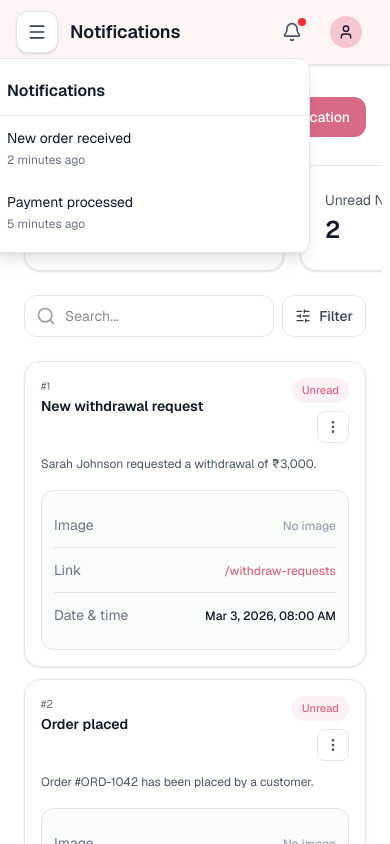
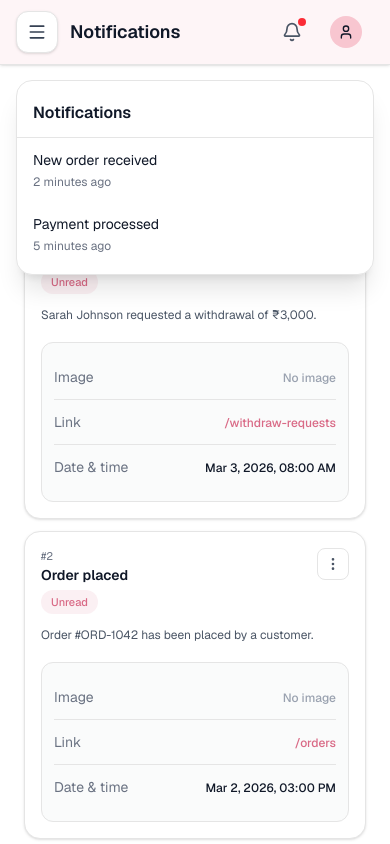
Before and after one commit to ZoyaAnsari19/true-beauty-admin-panel, a Next.js app: page /notifications in a window 390 px wide. Both pictures are taken after a click on the button 292 px from the left and 32 px from the top of the page. Built offline with nearby package versions, Linux system fonts and the light colour scheme.

Commit message:
Refactor NotificationsPage: Update layout for action buttons and notification display, enhancing responsiveness and visual clarity. Adjust button text for improved user understanding and modify notification dropdown positioning for better accessibility.

```diff
--- a/app/notifications/page.tsx
+++ b/app/notifications/page.tsx
@@ -390,7 +390,7 @@ function NotificationDetailDrawer({
 
       {/* Action Section */}
       <div className={`${sectionPadding} pt-5 mt-auto border-t border-gray-100`}>
-        <div className="flex flex-col-reverse sm:flex-row sm:items-center sm:justify-between gap-3">
+        <div className="flex flex-row items-center justify-between gap-3">
           <button
             type="button"
             onClick={onClose}
@@ -727,13 +727,14 @@ function NotificationsPageContent() {
           <button
             type="button"
             onClick={openCreateDrawer}
-            className="shrink-0 inline-flex items-center gap-2 px-4 py-2.5 rounded-xl text-sm font-medium text-white bg-[#D96A86] hover:bg-[#C85A76] transition-colors"
+            className="shrink-0 inline-flex items-center gap-2 px-3 sm:px-4 py-2.5 rounded-xl text-sm font-medium text-white bg-[#D96A86] hover:bg-[#C85A76] transition-colors"
           >
             <Plus className="w-4 h-4" />
-            Add Notification
+            <span>Add</span>
+            <span className="hidden sm:inline">Notification</span>
           </button>
         </div>
-        <div className="mt-5 flex gap-4 overflow-x-auto pb-2 -mx-4 px-4 md:mx-0 md:px-0 md:grid md:grid-cols-2 lg:grid-cols-4 md:gap-6">
+        <div className="mt-5 hidden md:grid md:grid-cols-2 lg:grid-cols-4 md:gap-6">
           <KpiCard
             title="Total Notifications"
             value={kpis.totalNotifications.toLocaleString()}
@@ -819,10 +820,8 @@ function NotificationsPageContent() {
                     >
                       {notification.title}
                     </h3>
-                  </div>
-                  <div className="flex flex-col items-end gap-2">
                     <span
-                      className={`shrink-0 inline-flex px-2.5 py-1 rounded-full text-[11px] font-medium ${
+                      className={`mt-1 inline-flex px-2.5 py-1 rounded-full text-[11px] font-medium ${
                         notification.read
                           ? "bg-gray-100 text-gray-600"
                           : "bg-[#D96A86]/10 text-[#D96A86]"
@@ -830,6 +829,8 @@ function NotificationsPageContent() {
                     >
                       {notification.read ? "Read" : "Unread"}
                     </span>
+                  </div>
+                  <div className="flex flex-col items-end gap-2">
                     <div className="relative">
                       <button
                         type="button"
@@ -1284,7 +1285,7 @@ function NotificationsPageContent() {
             </p>
           )}
 
-          <div className="flex flex-col sm:flex-row items-stretch sm:items-center justify-start gap-3 pt-2 border-t border-gray-100">
+          <div className="flex flex-row items-stretch sm:items-center justify-start gap-3 pt-2 border-t border-gray-100">
             <button
               type="button"
               onClick={() => {
@@ -1297,7 +1298,7 @@ function NotificationsPageContent() {
             <button
               type="submit"
               disabled={createSubmitting}
-              className="flex-1 inline-flex items-center justify-center gap-2 px-4 py-2.5 rounded-xl text-sm font-medium text-white bg-[#D96A86] hover:bg-[#C85A76] disabled:opacity-60 disabled:cursor-not-allowed"
+              className="flex-1 inline-flex items-center justify-center gap-2 px-4 py-2.5 rounded-xl text-sm font-medium text-white bg-[#D96A86] hover:bg-[#C85A76] disabled:opacity-60 disabled:cursor-not-allowed whitespace-nowrap"
             >
               <Bell className="w-4 h-4" />
               {createSubmitting ? "Sending..." : "Send notification"}
--- a/components/TopBar.tsx
+++ b/components/TopBar.tsx
@@ -63,10 +63,11 @@ export default function TopBar({ pageTitle = "Dashboard" }: TopBarProps) {
             {showNotifications && (
               <>
                 <div
-                  className="fixed inset-0 z-10"
+                  className="fixed inset-0 z-40"
                   onClick={() => setShowNotifications(false)}
                 />
-                <div className="absolute right-0 mt-2 w-80 max-w-[calc(100vw-2rem)] bg-white rounded-xl shadow-lg border border-gray-200 py-2 z-20">
+                <div className="fixed inset-x-4 top-20 z-50 md:absolute md:inset-x-auto md:right-0 md:top-auto md:mt-2 md:z-20 w-auto md:w-80 max-w-[calc(100vw-2rem)] md:max-w-none">
+                  <div className="bg-white rounded-2xl shadow-xl border border-gray-200 py-2">
                     <div className="px-4 py-3 border-b border-gray-200">
                       <h3 className="font-semibold text-gray-900">Notifications</h3>
                     </div>
@@ -84,6 +85,7 @@ export default function TopBar({ pageTitle = "Dashboard" }: TopBarProps) {
                       >
                         <p className="text-sm text-gray-900">Payment processed</p>
                         <p className="text-xs text-gray-500 mt-1">5 minutes ago</p>
+                      </div>
                     </div>
                   </div>
                 </div>
```
Lines whose indentation alone changed are shown as unchanged.
